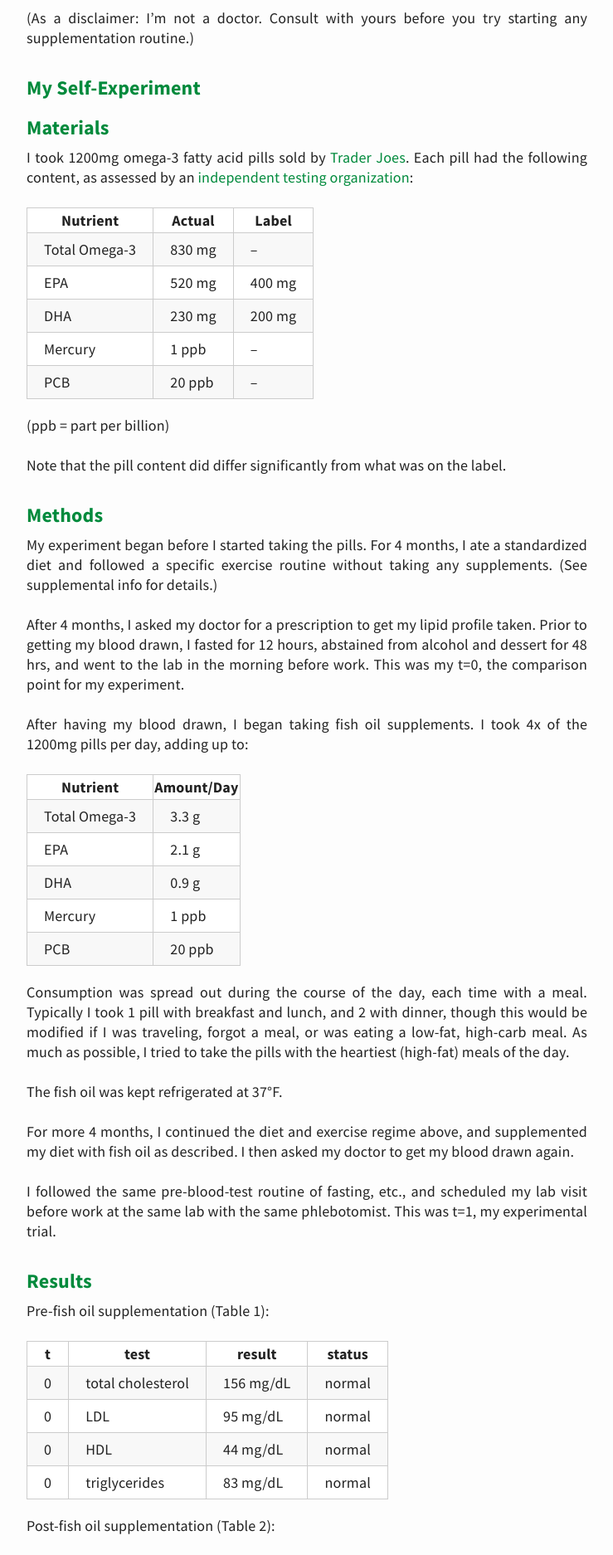
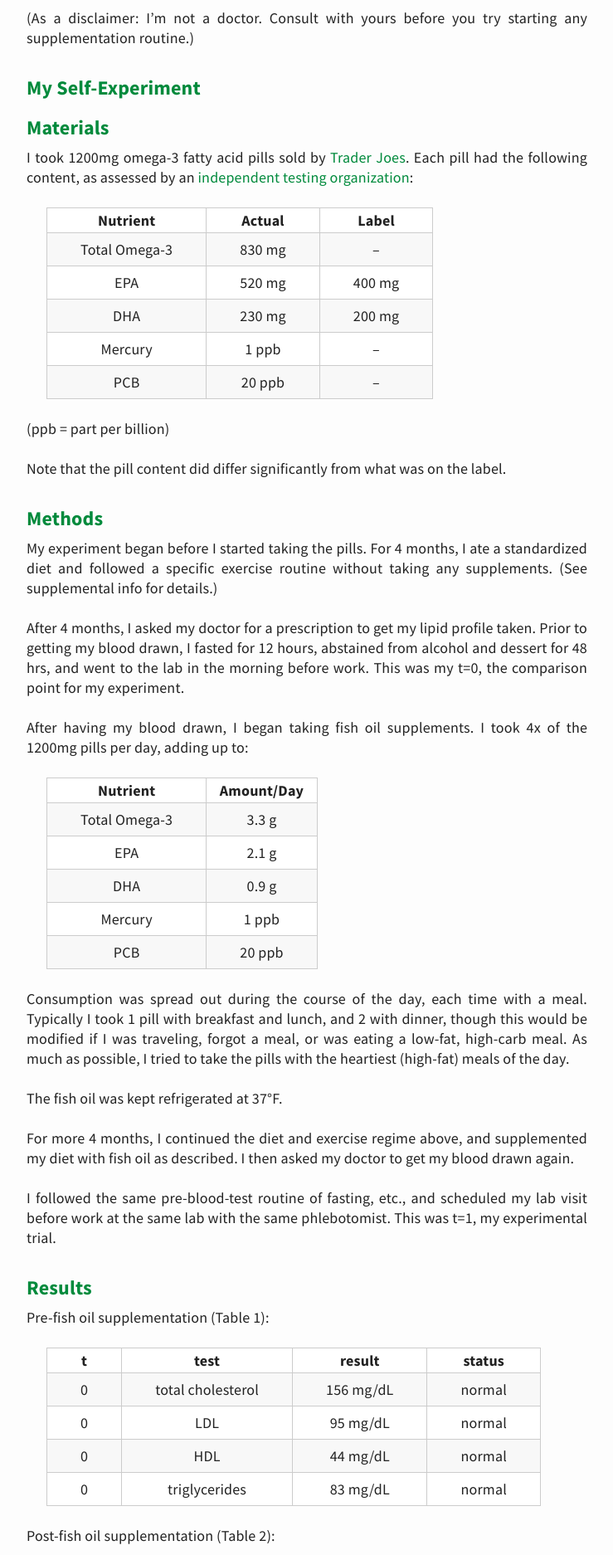
Before and after one commit to davidlaprade/davidlaprade.github.io, a Jekyll site: the page built from _posts/2017-2-23-my-fish-oil-experiment.md, in a window 1280 px wide. Shown: the part 2416-4290 px from the top of the page at 83% size, without its empty margins (270-1009 px from the left). Built offline with Jekyll 4.4.1, drawn with Linux system fonts in a browser that asks for light colours; comment, search, counter and statistics services are not loaded.

Commit message:
Tweak table CSS for fish oil results

```diff
--- a/_sass/custom.scss
+++ b/_sass/custom.scss
@@ -6,11 +6,12 @@ $tag-height: 26px;
 table {
   border-spacing: 0px;
   border-collapse: collapse;
-  margin-bottom: 20px;
+  margin: 1.3334em;
 }
 table td {
-  padding: 6px 20px;
+  padding: 6px 40px;
   border: 1px solid #ddd;
+  text-align: center;
 }
 table tr {
   background-color: #fff;
```
